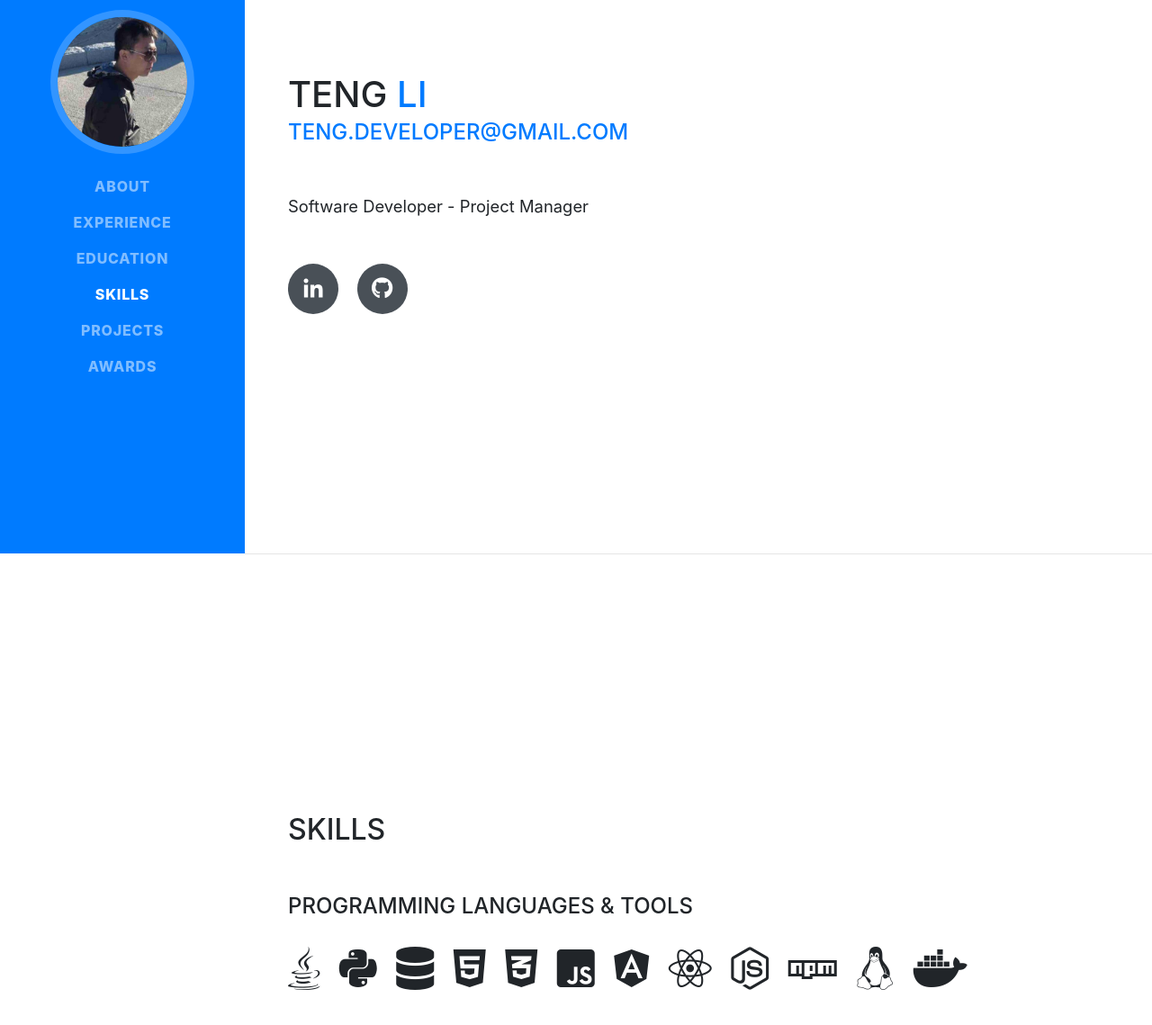
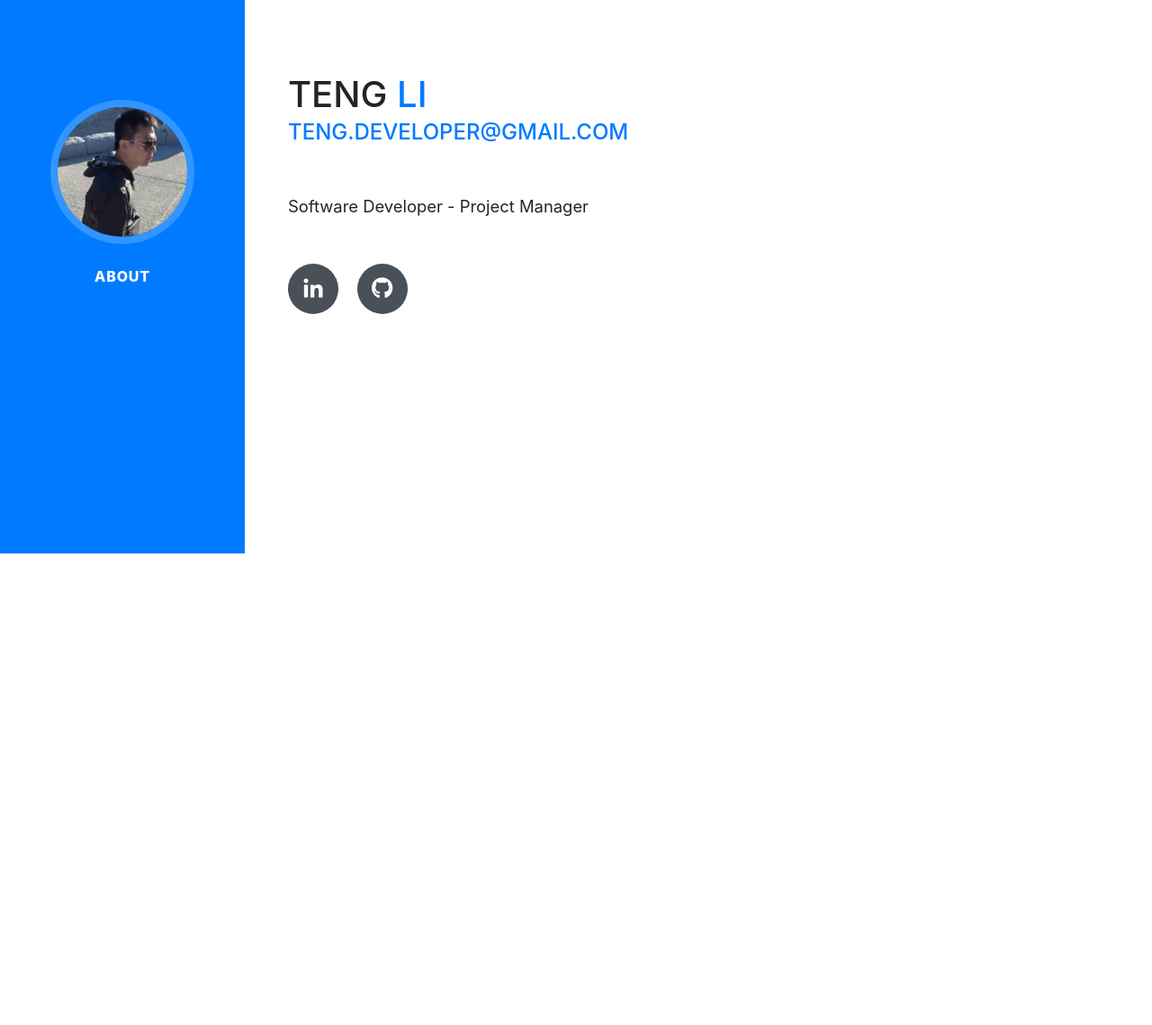
Before and after one commit to glitterlee/glitterlee.github.io, a website with bundled scripts: page index.html in a window 1280 px wide. Shown: the part 185-1324 px from the top of the page at 90% size. After the commit the page ends 800 px from the top, so only its background shows below. Built offline with nearby package versions, Linux system fonts and the light colour scheme; a web font is replaced by a local one.

Commit message:
Update index.html

```diff
--- a/index.html
+++ b/index.html
@@ -43,21 +43,6 @@
           <li class="nav-item">
             <a class="nav-link js-scroll-trigger" href="#about">About</a>
           </li>
-          <li class="nav-item">
-            <a class="nav-link js-scroll-trigger" href="#experience">Experience</a>
-          </li>
-          <li class="nav-item">
-            <a class="nav-link js-scroll-trigger" href="#education">Education</a>
-          </li>
-          <li class="nav-item">
-            <a class="nav-link js-scroll-trigger" href="#skills">Skills</a>
-          </li>
-          <li class="nav-item">
-            <a class="nav-link js-scroll-trigger" href="#projects">Projects</a>
-          </li>
-          <li class="nav-item">
-            <a class="nav-link js-scroll-trigger" href="#awards">Awards</a>
-          </li>
         </ul>
       </div>
     </nav>
@@ -89,54 +74,6 @@
           </div>
         </div>
       </section>
-
-      <hr class="m-0">
-
-      <section class="resume-section p-3 p-lg-5 d-flex flex-column" id="skills">
-        <div class="my-auto">
-          <h2 class="mb-5">Skills</h2>
-
-          <div class="subheading mb-3">Programming Languages &amp; Tools</div>
-          <ul class="list-inline dev-icons">
-            <li class="list-inline-item">
-              <i class="fab fa-java"></i>
-            </li>
-            <li class="list-inline-item">
-              <i class="fab fa-python"></i>
-            </li>
-            <li class="list-inline-item">
-              <i class="fa fa-database"></i>
-            </li>
-            <li class="list-inline-item">
-              <i class="fab fa-html5"></i>
-            </li>
-            <li class="list-inline-item">
-              <i class="fab fa-css3-alt"></i>
-            </li>
-            <li class="list-inline-item">
-              <i class="fab fa-js-square"></i>
-            </li>
-            <li class="list-inline-item">
-              <i class="fab fa-angular"></i>
-            </li>
-            <li class="list-inline-item">
-              <i class="fab fa-react"></i>
-            </li>
-            <li class="list-inline-item">
-              <i class="fab fa-node-js"></i>
-            </li>
-            <li class="list-inline-item">
-              <i class="fab fa-npm"></i>
-            </li>
-            <li class="list-inline-item">
-              <i class="fab fa-linux"></i>
-            </li>
-            <li class="list-inline-item">
-              <i class="fab fa-docker"></i>
-            </li>
-          </ul>
-        </div>
-      </section>
     </div>
 
     <!-- Bootstrap core JavaScript -->
```
